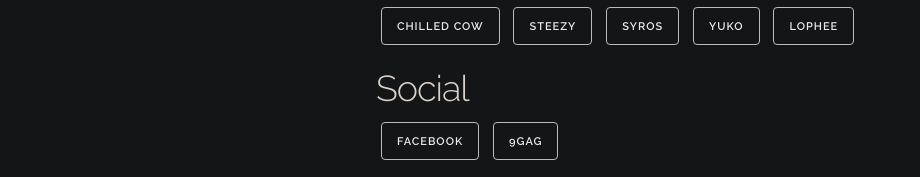
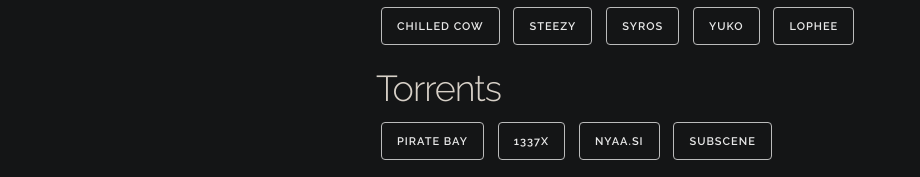
Before and after one commit to TheKenjataimu/TheKenjataimu.github.io, a plain HTML site: page index.html in a window 1280 px wide. Shown: the part 713-890 px from the top of the page, without its empty margins (112-1032 px from the left). Drawn offline with Linux system fonts and the light colour scheme.

Commit message:
Update index.html

```diff
--- a/index.html
+++ b/index.html
@@ -89,6 +89,14 @@
           <li><a class="button" href="https://www.youtube.com/channel/UCuw1VDsmOWOldKGLYq6AkVg">Lophee</a></li>
         </ul>
 
+	<h3 class="link-header">Torrents</h3>
+        <ul class="link-list">
+	   <li><a class="button" href="https://thepiratebay.org/">Pirate Bay</a></li>
+          <li><a class="button" href="https://1337x.to/">1337x</a></li>
+          <li><a class="button" href="https://nyaa.si/">Nyaa.si</a></li>
+          <li><a class="button" href="https://subscene.com/">Subscene</a></li>
+        </ul>
+
         <h3 class="link-header">Social</h3>
         <ul class="link-list">
           <li><a class="button" href="https://facebook.com">Facebook</a></li>
```
